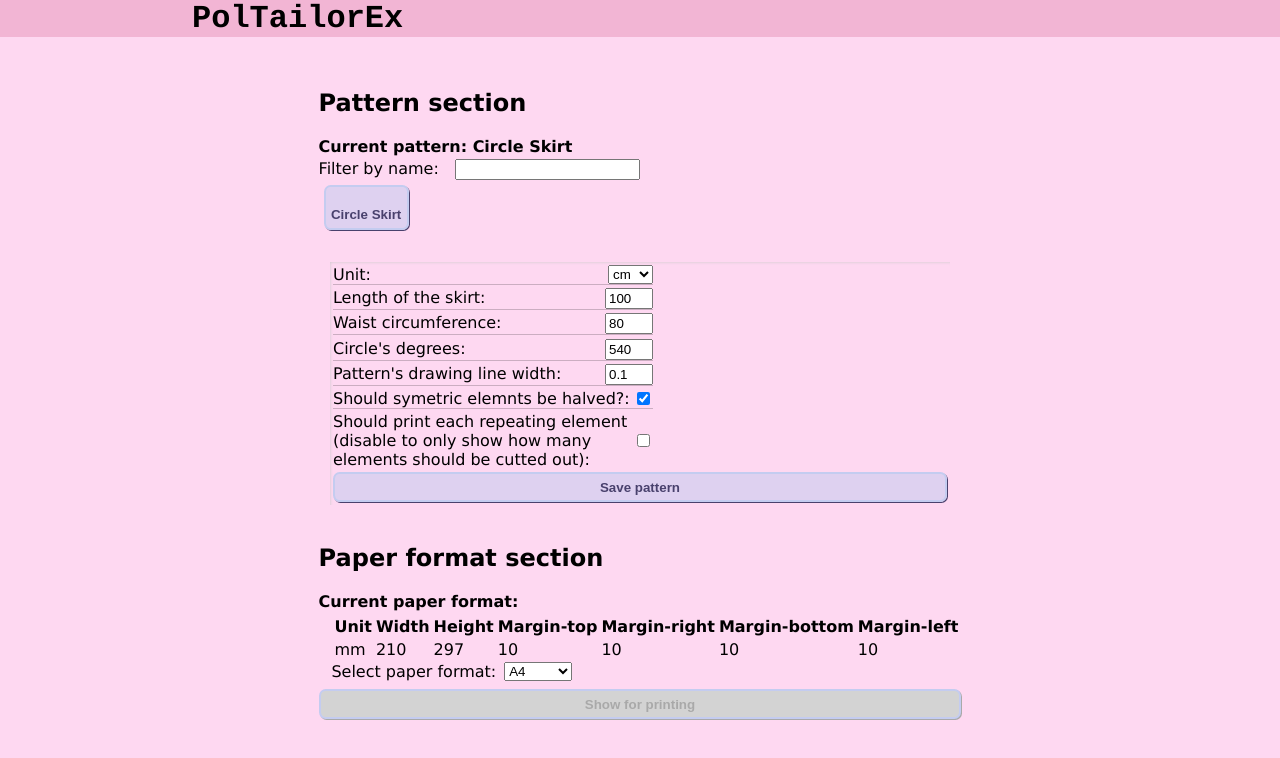
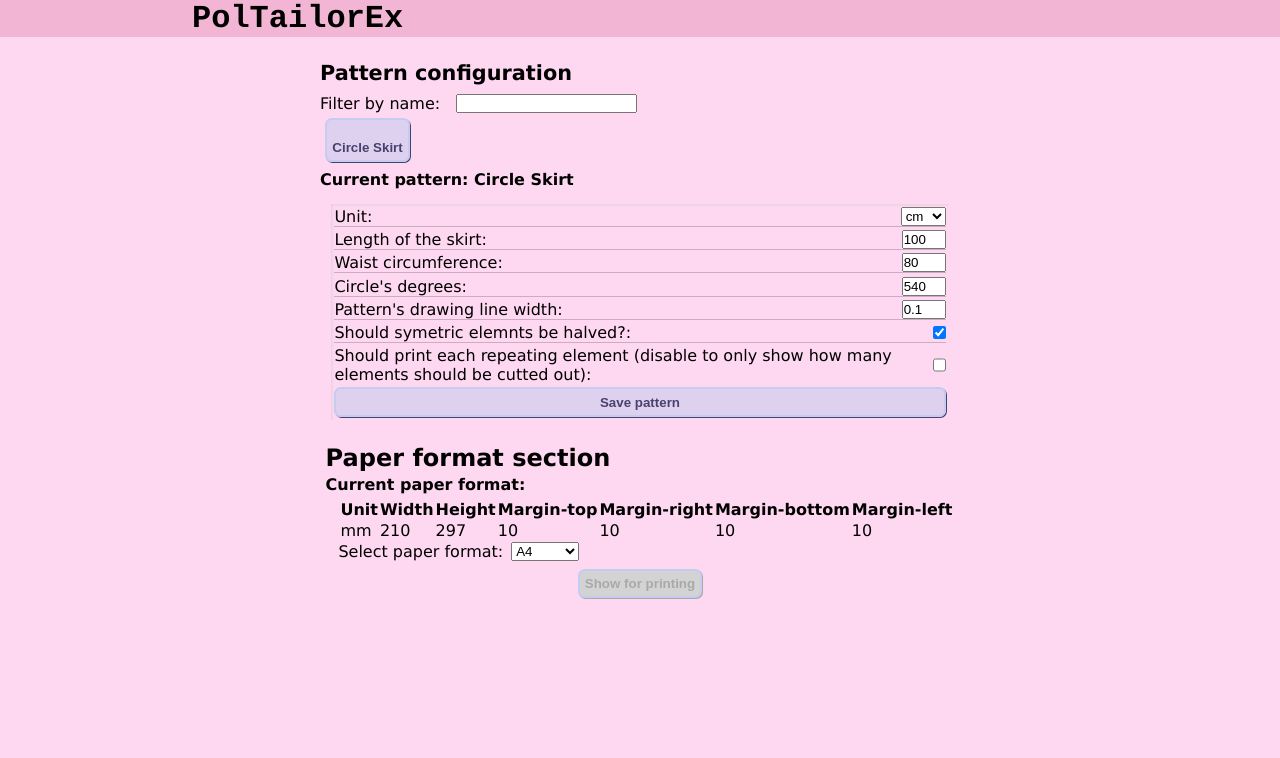
Before and after one commit to MateuszPiszczatowski/pattern_generator, a React (Vite) app: page / in a window 1280 px wide. Both pictures are taken after a click on the button "Circle Skirt". Shown: the top 758 px of the page. Built offline with nearby package versions, Linux system fonts and the light colour scheme.

Commit message:
A bit of styling for the pattern part of the app

```diff
--- a/src/App.module.scss
+++ b/src/App.module.scss
@@ -1,9 +1,8 @@
 .Section {
-  margin: 0 auto;
-  width: fit-content;
+  width: 100%;
   display: flex;
   flex-direction: column;
-  padding-top: 2em;
+  align-items: center;
   gap: 0.5em;
 }
 
--- a/src/App.tsx
+++ b/src/App.tsx
@@ -35,11 +35,7 @@ function App() {
           hidden={isPrintingViewEnabled}
           style={{ display: isPrintingViewEnabled ? "none" : "flex" }}
           className={css.Section}>
-          <PatternSetter
-            setImageConfig={setImageConfig}
-            setIsModalEnabled={setIsModalEnabled}
-            setModalChildren={setModalContent}
-          />
+          <PatternSetter setImageConfig={setImageConfig} setModalChildren={setModalContent} />
           <FormatSetter
             paperConfig={paperConfig}
             setIsModalEnabled={setIsModalEnabled}
--- a/src/Components/PatternForm/PatternForm.module.scss
+++ b/src/Components/PatternForm/PatternForm.module.scss
@@ -1,7 +1,6 @@
 .Form {
   display: flex;
   flex-direction: column;
-  margin-top: 1em;
   padding: 0.2em;
   gap: 0.2em;
   box-shadow: inset 0.1em 0.1em 0.2em -0.1em rgb(200, 200, 200);
@@ -9,7 +8,6 @@
 
 .Label {
   display: flex;
-  width: 20em;
   justify-content: space-between;
   border-bottom: 1px solid rgba(0, 0, 0, 0.2);
   &:last-of-type {
@@ -18,7 +16,7 @@
 }
 
 .Container {
-  padding: 0.7em;
+  padding: 0.7em 0.7em 0;
 }
 
 .TextOrNumberInput {
--- a/src/Components/PatternSetter/PatternSetter.module.scss
+++ b/src/Components/PatternSetter/PatternSetter.module.scss
@@ -1,8 +1,17 @@
 @use "../../utils/variables";
-.Header {
-  font-size: 1em;
-  margin: 0.2em 0;
+.SectionContent {
+  width: variables.$width;
 }
-.Button {
-  margin-left: variables.$leftDistance;
+.Section {
+  width: 100%;
+  padding: 1em 0;
+  display: flex;
+  flex-direction: column;
+  align-items: center;
 }
+
+.Heading2 {
+  font-size: 1.3em;
+  margin: 0;
+  padding: 0.4em 0;
+}
--- a/src/Components/PatternSetter/PatternSetter.tsx
+++ b/src/Components/PatternSetter/PatternSetter.tsx
@@ -1,23 +1,19 @@
-import { ReactNode, useState } from "react";
+import { ReactNode } from "react";
 import PatternsBrowser from "../PatternsBrowser/PatternsBrowser";
 import { IImageConfig } from "../../utils/interfaces-n-types";
 import css from "./PatternSetter.module.scss";
-export default function PatternSetter({ setImageConfig, setIsModalEnabled }: IPatternSetterProps) {
-  const [currentPattern, setCurrentPatter] = useState("");
+export default function PatternSetter({ setImageConfig }: IPatternSetterProps) {
   return (
-    <section>
-      <h2>Pattern section</h2>
-      <h3 className={css.Header}>Current pattern: {currentPattern}</h3>
-      <PatternsBrowser
-        setImageConfig={setImageConfig}
-        setPattern={setCurrentPatter}
-        setIsModalEnabled={setIsModalEnabled}></PatternsBrowser>
+    <section className={css.Section}>
+      <div className={css.SectionContent}>
+        <h2 className={css.Heading2}>Pattern configuration</h2>
+        <PatternsBrowser setImageConfig={setImageConfig}></PatternsBrowser>
+      </div>
     </section>
   );
 }
 
 interface IPatternSetterProps {
   setImageConfig: React.Dispatch<React.SetStateAction<IImageConfig | null>>;
-  setIsModalEnabled: React.Dispatch<React.SetStateAction<boolean>>;
   setModalChildren: React.Dispatch<React.SetStateAction<ReactNode[] | ReactNode>>;
 }
--- a/src/Components/PatternsBrowser/PatternBrowser.module.scss
+++ b/src/Components/PatternsBrowser/PatternBrowser.module.scss
@@ -10,3 +10,9 @@
   width: fit-content;
   gap: 1em;
 }
+
+.Heading3 {
+  font-size: 1em;
+  padding: 0.2em 0;
+  margin: 0;
+}
--- a/src/Components/PatternsBrowser/PatternsBrowser.tsx
+++ b/src/Components/PatternsBrowser/PatternsBrowser.tsx
@@ -4,8 +4,9 @@ import { IImageConfig } from "../../utils/interfaces-n-types";
 import PatternOption from "../PatternOption/PatternOption";
 import css from "./PatternBrowser.module.scss";
 import { nanoid } from "nanoid";
-export default function PatternsBrowser({ setImageConfig, setPattern }: IPatternsBrowserProps) {
+export default function PatternsBrowser({ setImageConfig }: IPatternsBrowserProps) {
   const [filter, setFilter] = useState("");
+  const [patternName, setPatternName] = useState("");
   const formContainerRef = useRef(null as null | HTMLDivElement);
   const [formContainerChildren, setFormContainerChildren] = useState(
     null as ReactNode | ReactNode[]
@@ -29,22 +30,23 @@ export default function PatternsBrowser({ setImageConfig, setPattern }: IPattern
               patternConfigurator={configurator}
               setFormContainerChildren={setFormContainerChildren}
               setImageConfig={setImageConfig}
-              setPattern={setPattern}
+              setPattern={setPatternName}
               key={nanoid()}
             />
           ))}
       </div>
-      {formContainerChildren != null ? (
-        <div className={css.FormContainer} ref={formContainerRef}>
-          {formContainerChildren}
-        </div>
-      ) : null}
+      {formContainerChildren && (
+        <>
+          <h3 className={css.Heading3}>Current pattern: {patternName}</h3>
+          <div className={css.FormContainer} ref={formContainerRef}>
+            {formContainerChildren}
+          </div>
+        </>
+      )}
     </>
   );
 }
 
 interface IPatternsBrowserProps {
   setImageConfig: React.Dispatch<React.SetStateAction<IImageConfig | null>>;
-  setPattern: React.Dispatch<React.SetStateAction<string>>;
-  setIsModalEnabled: React.Dispatch<React.SetStateAction<boolean>>;
 }
--- a/src/index.css
+++ b/src/index.css
@@ -1,3 +1,8 @@
+* {
+  padding: 0;
+  margin: 0;
+}
+
 body {
   font-family: Verdana, Geneva, Tahoma, sans-serif;
   margin: 0;
--- a/src/utils/variables.scss
+++ b/src/utils/variables.scss
@@ -1 +1,2 @@
 $leftDistance: 0.8em;
+$width: 40em;
```
